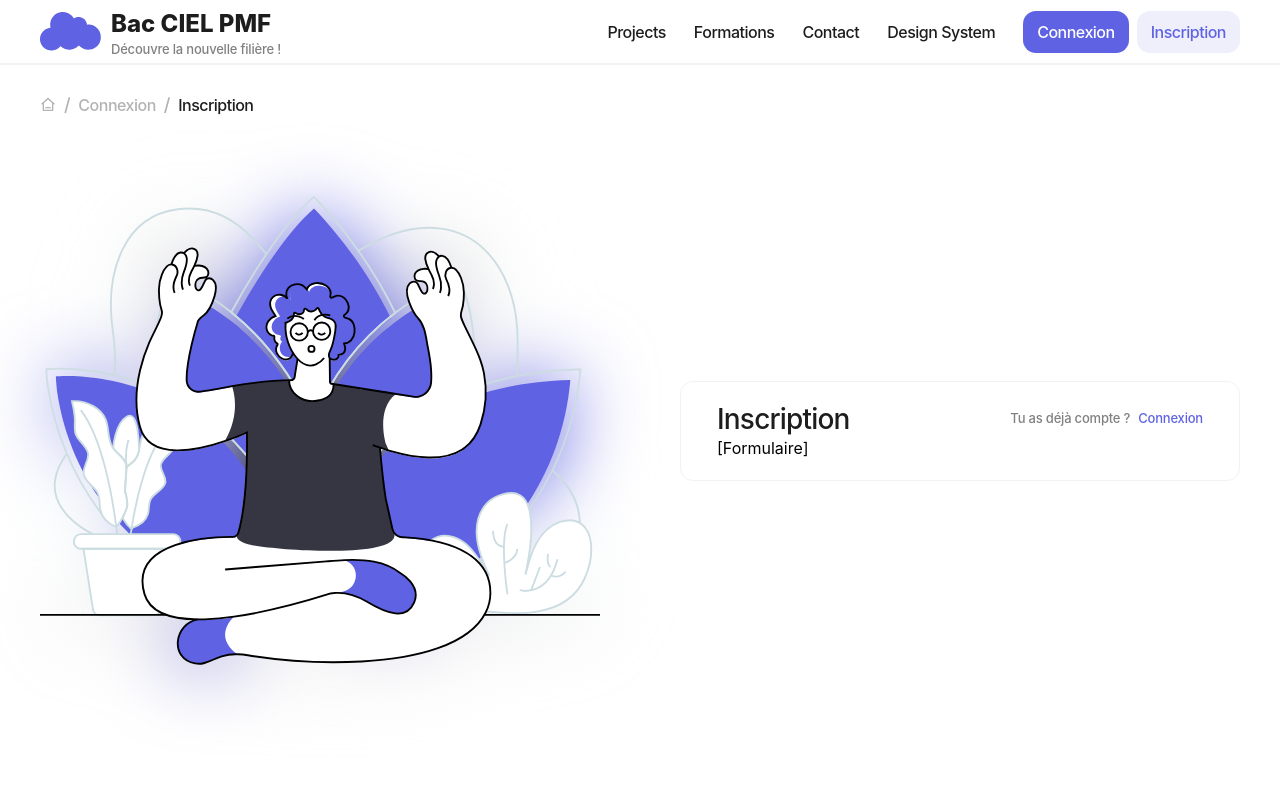
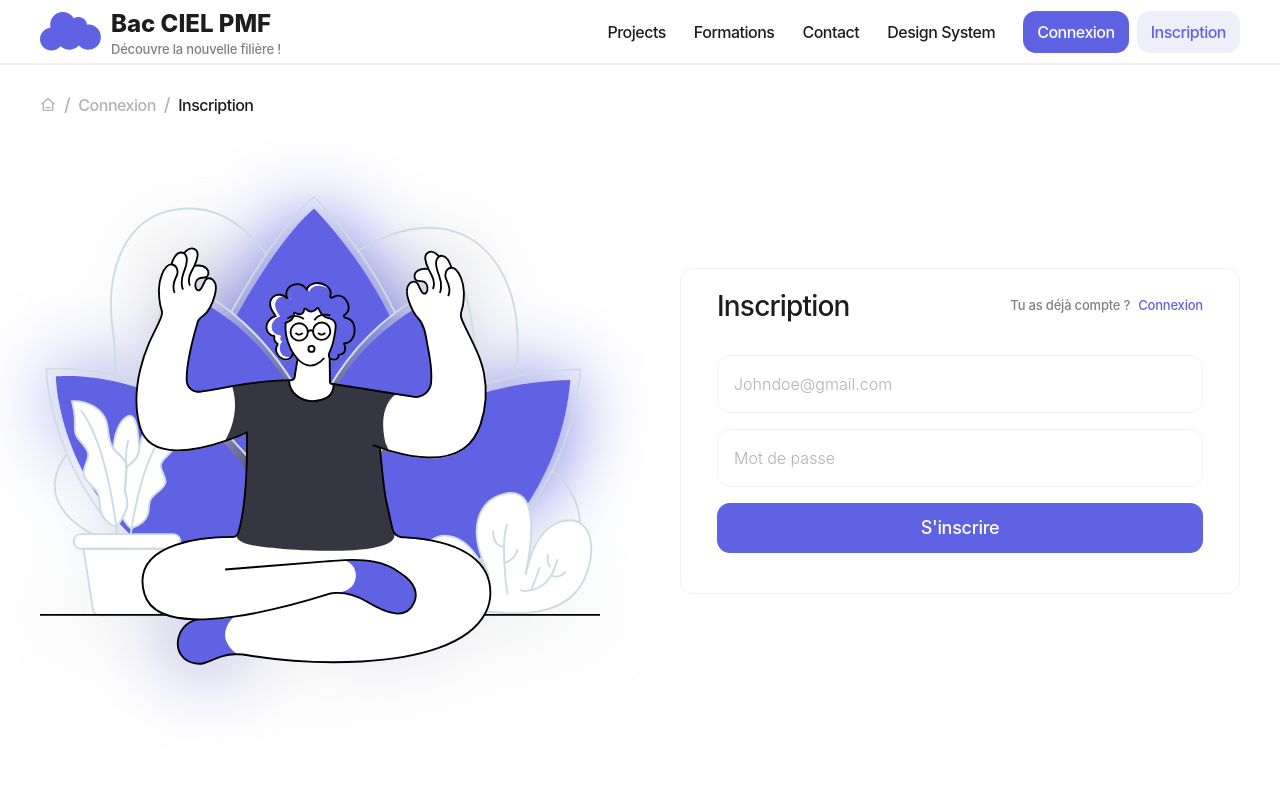
Before and after one commit to servantymatteo/baccielpmf, a Next.js app: page /connexion/inscription in a window 1280 px wide. Shown: the top 800 px of the page. Built offline with nearby package versions, Linux system fonts and the light colour scheme.

Commit message:
register

```diff
--- a/package.json
+++ b/package.json
@@ -14,7 +14,9 @@
     "next": "14.0.4",
     "react": "^18",
     "react-dom": "^18",
+    "react-hook-form": "^7.49.3",
     "react-icons": "^4.12.0",
+    "react-toastify": "^10.0.4",
     "uuidv4": "^6.2.13"
   },
   "devDependencies": {
--- /dev/null
+++ b/src/api/authentication.tsx
@@ -0,0 +1,23 @@
+import { create } from "domain";
+import { createUserWithEmailAndPassword } from "firebase/auth";
+import { auth } from "@/config/firebase-config";
+import { FirebaseError } from "firebase/app";
+
+export const firebaseCreatUser = async (email: string, password: string) => {
+  try {
+    const userCredential = await createUserWithEmailAndPassword(
+      auth,
+      email,
+      password
+    );
+    return { data: userCredential.user };
+  } catch (error) {
+    const firebaseError = error as FirebaseError;
+    return {
+      error: {
+        code: firebaseError.code,
+        message: firebaseError.message,
+      },
+    };
+  }
+};
--- a/src/config/firebase-config.js
+++ b/src/config/firebase-config.js
@@ -1,13 +1,14 @@
 import { initializeApp } from "firebase/app";
-
+import { getAuth } from "firebase/auth";
 const firebaseConfig = {
   apiKey: "AIzaSyANYIbBnAU65IO87US1B0CNpx_jlfMWENE",
   authDomain: "bac-ciel-pmf.firebaseapp.com",
   projectId: "bac-ciel-pmf",
   storageBucket: "bac-ciel-pmf.appspot.com",
   messagingSenderId: "256570294129",
-  appId: "1:256570294129:web:bc1324bbbd893cad7a00d0"
+  appId: "1:256570294129:web:bc1324bbbd893cad7a00d0",
 };
 
 // Initialize Firebase
 const app = initializeApp(firebaseConfig);
+export const auth = getAuth(app);
--- /dev/null
+++ b/src/hooks/use-toogle.tsx
@@ -0,0 +1,18 @@
+import { useState } from "react";
+
+interface Props {
+  initial?: boolean;
+}
+
+export const useToggle = ({ initial = false }: Props = {}) => {
+  const [value, setValue] = useState<boolean>(false);
+  const toggle = () => {
+    setValue(!value);
+  };
+
+  return {
+    value,
+    setValue,
+    toggle,
+  };
+};
--- /dev/null
+++ b/src/types/forms.tsx
@@ -0,0 +1,13 @@
+export interface FormsType {
+  control: any;
+  onSubmit: any;
+  errors: any;
+  isLoading: boolean;
+  register: any;
+  handleSubmit: any;
+}
+
+export interface RegisterFormFielsType {
+  email: string;
+  password: string;
+}
--- a/src/ui/design-system/button/button.tsx
+++ b/src/ui/design-system/button/button.tsx
@@ -15,6 +15,9 @@ interface Props {
   baseUrl?: string;
   linkType?: string;
   action?: Function;
+  type?: "button" | "submit";
+  fullWith?: boolean;
+  className?: string;
 }
 
 export const Button = ({
@@ -28,6 +31,9 @@ export const Button = ({
   children,
   baseUrl,
   linkType = "internal",
+  type = "button",
+  fullWith,
+  className,
   action = () => {},
 }: Props) => {
   let variantStyles: string = "",
@@ -122,12 +128,14 @@ export const Button = ({
 
   const buttonElement = (
     <button
-      type="button"
+      type={type}
       className={clsx(
         variantStyles,
         sizeStyles,
         icoSize,
         isLoading && "cursor-wait",
+        fullWith && "w-full",
+        className,
         "relative animate"
       )}
       onClick={handlClick}
--- /dev/null
+++ b/src/ui/design-system/forms/input.tsx
@@ -0,0 +1,56 @@
+import clsx from "clsx";
+import { Typography } from "../typography/typography";
+
+interface Props {
+  isLoading: boolean;
+  placeholder: string;
+  type?: "text" | "email" | "password";
+  register: any;
+  errors: any;
+  errorMsg?: any;
+  id: string;
+  required?: boolean;
+  isAutoComplete?: boolean;
+}
+
+export const Input = ({
+  isLoading,
+  placeholder,
+  type = "text",
+  register,
+  errors,
+  errorMsg = "",
+  id,
+  required = true,
+  isAutoComplete = false,
+}: Props) => {
+  console.log("errors", errors[id]);
+  return (
+    <div className="space-y-2">
+      <input
+        type={type}
+        placeholder={placeholder}
+        className={clsx(
+          errors[id]
+            ? "border-error text-error focus:outline-none focus:ring-error placeholder-gray"
+            : "placeholder-gray-600",
+          "w-full p-4 font-light border border-gray-400 rounded focus:outline-none focus:ring-1 focus:ring-primary"
+        )}
+        disabled={isLoading}
+        {...register(id, {
+          required: {
+            value: required,
+            message: errorMsg,
+          },
+        })}
+        autoComplete={isAutoComplete ? "on" : "false"}
+      />
+
+      {errors[id] && (
+        <Typography variant="caption4" component="div" theme="error">
+          {errors[id]?.message}
+        </Typography>
+      )}
+    </div>
+  );
+};
--- a/src/ui/design-system/typography/typography.tsx
+++ b/src/ui/design-system/typography/typography.tsx
@@ -18,7 +18,7 @@ interface Props {
     | "caption3"
     | "caption4";
   component?: "h1" | "h2" | "h3" | "h4" | "h5" | "div" | "span" | "p";
-  theme?: "black" | "gray" | "white" | "primary" | "secondary";
+  theme?: "black" | "gray" | "white" | "primary" | "secondary" | "error";
   weight?: "regular" | "medium";
   className?: string;
   children: React.ReactNode;
@@ -49,6 +49,9 @@ export const Typography = ({
       break;
     case "secondary":
       colorStyles = "text-secondary";
+      break;
+    case "error":
+      colorStyles = "text-error";
       break;
   }
 
--- a/src/ui/modules/authentication/register/register.container.tsx
+++ b/src/ui/modules/authentication/register/register.container.tsx
@@ -1,9 +1,61 @@
+import { SubmitHandler, useForm } from "react-hook-form";
 import { RegisterView } from "./register.view";
+import { RegisterFormFielsType } from "@/types/forms";
+import { firebaseCreatUser } from "@/api/authentication";
+import { toast } from "react-toastify";
+import { useToggle } from "@/hooks/use-toogle";
 
 export const RegisterContainer = () => {
+  const { value: isLoading, setValue: setIsLoading } = useToggle();
+  const {
+    handleSubmit,
+    control,
+    formState: { errors },
+    register,
+    reset,
+  } = useForm<RegisterFormFielsType>();
+
+  const handleCreateUserAuthentication = async ({
+    email,
+    password,
+  }: RegisterFormFielsType) => {
+    const { error, data } = await firebaseCreatUser(email, password);
+    if (error) {
+      setIsLoading(false);
+      toast.error(error.message);
+      return;
+    }
+    setIsLoading(false);
+    toast.success("Bienvenue sur l'annuaire !");
+    console.log(data);
+    reset();
+  };
+
+  const onSubmit: SubmitHandler<RegisterFormFielsType> = async (formData) => {
+    setIsLoading(true);
+    console.log("FormDAta", formData);
+
+    const { email, password } = formData;
+    if (password.length <= 7) {
+      toast.error("Ton mot de passe doit comporter au minimum 8 caractères !");
+      setIsLoading(false);
+      return;
+    }
+    handleCreateUserAuthentication(formData);
+  };
+
   return (
     <>
-      <RegisterView />
+      <RegisterView
+        form={{
+          errors,
+          control,
+          register,
+          handleSubmit,
+          onSubmit,
+          isLoading,
+        }}
+      />
     </>
   );
 };
--- a/src/ui/modules/authentication/register/register.form.tsx
+++ b/src/ui/modules/authentication/register/register.form.tsx
@@ -1,3 +1,39 @@
-export const RegisterForm = () => {
-  return <>[Formulaire]</>;
+import { FormsType } from "@/types/forms";
+import { Button } from "@/ui/design-system/button/button";
+import { Input } from "@/ui/design-system/forms/input";
+import { toast } from "react-toastify";
+
+interface Props {
+  form: FormsType;
+}
+
+export const RegisterForm = ({ form }: Props) => {
+  const { control, onSubmit, errors, isLoading, register, handleSubmit } = form;
+  return (
+    <>
+      <form onSubmit={handleSubmit(onSubmit)} className="pt-8 pb-5 space-y-4">
+        <Input
+          isLoading={isLoading}
+          placeholder="Johndoe@gmail.com"
+          type="email"
+          register={register}
+          errors={errors}
+          errorMsg={toast.error("test")}
+          id="email"
+        />
+        <Input
+          isLoading={isLoading}
+          placeholder="Mot de passe"
+          type="password"
+          register={register}
+          errors={errors}
+          errorMsg="Tu dois renseigner ce champ"
+          id="password"
+        />
+        <Button isLoading={isLoading} type="submit" fullWith>
+          S'inscrire
+        </Button>
+      </form>
+    </>
+  );
 };
--- a/src/ui/modules/authentication/register/register.view.tsx
+++ b/src/ui/modules/authentication/register/register.view.tsx
@@ -4,8 +4,13 @@ import { Typography } from "@/ui/design-system/typography/typography";
 import Image from "next/image";
 import Link from "next/link";
 import { RegisterForm } from "./register.form";
+import { FormsType } from "@/types/forms";
 
-export const RegisterView = () => {
+interface Props {
+  form: FormsType;
+}
+
+export const RegisterView = ({ form }: Props) => {
   return (
     <>
       <Container className="grid grid-cols-2 gap-20 mb-32 mt-5">
@@ -24,11 +29,19 @@ export const RegisterView = () => {
           <Box padding_y="py-5">
             <div className=" flex items-center justify-between">
               <div className="">
-                <Typography variant="h5" component="h1">
+                <Typography
+                  variant="h5"
+                  component="h1"
+                  className="
+                "
+                >
                   Inscription
                 </Typography>
               </div>
-              <div className="flex items-center gap-2">
+              <div
+                className="flex items-center gap-2
+              "
+              >
                 <Typography variant="caption4" component="span" theme="gray">
                   Tu as déjà compte ?
                 </Typography>
@@ -37,7 +50,7 @@ export const RegisterView = () => {
                 </Typography>
               </div>
             </div>
-            <RegisterForm />
+            <RegisterForm form={form} />
           </Box>
         </div>
       </Container>
```
Also changed, not shown: tailwind.config.js (+125 -79 lines), 1 other file (tests, documents, lock files or other folders).
